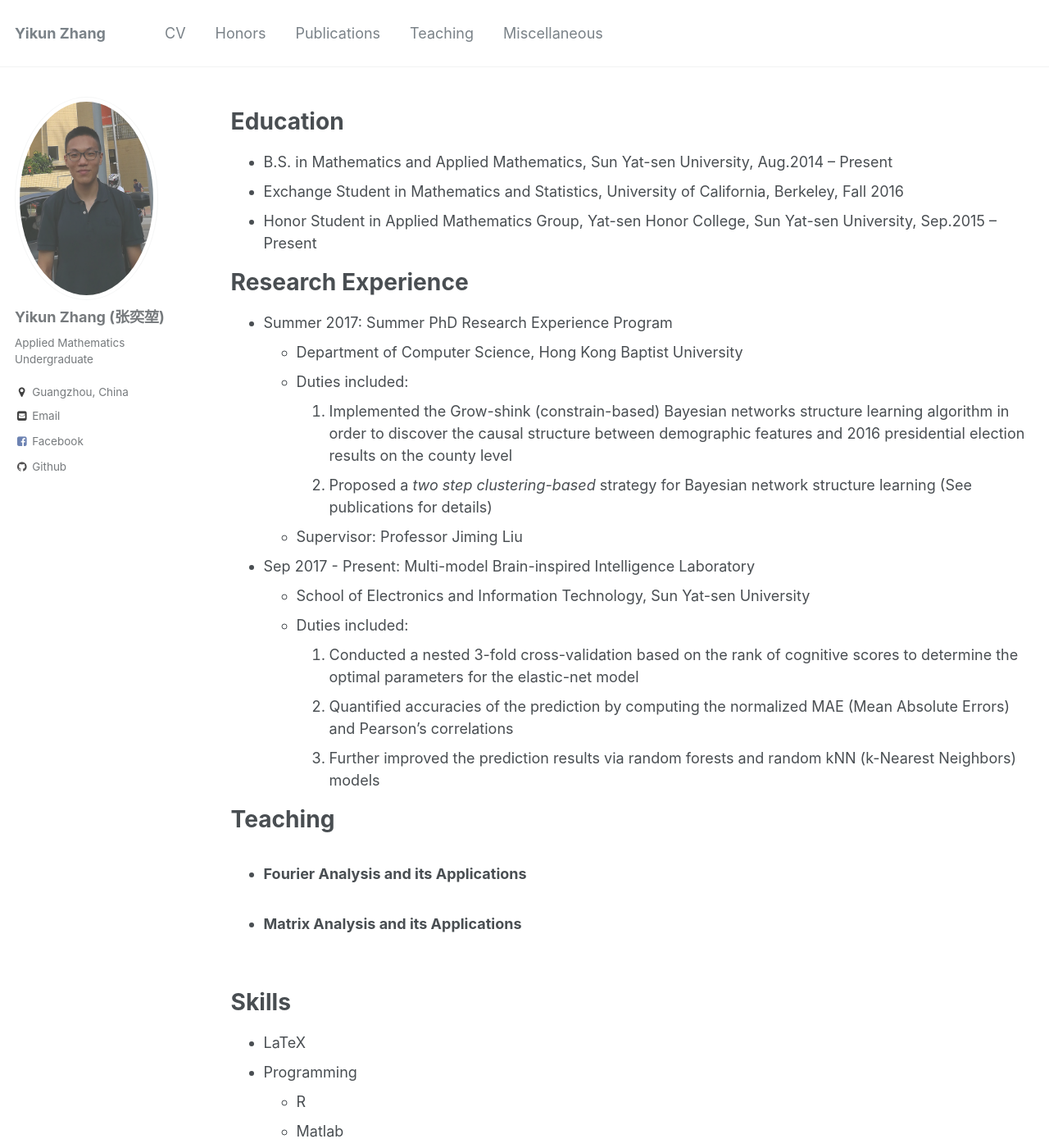
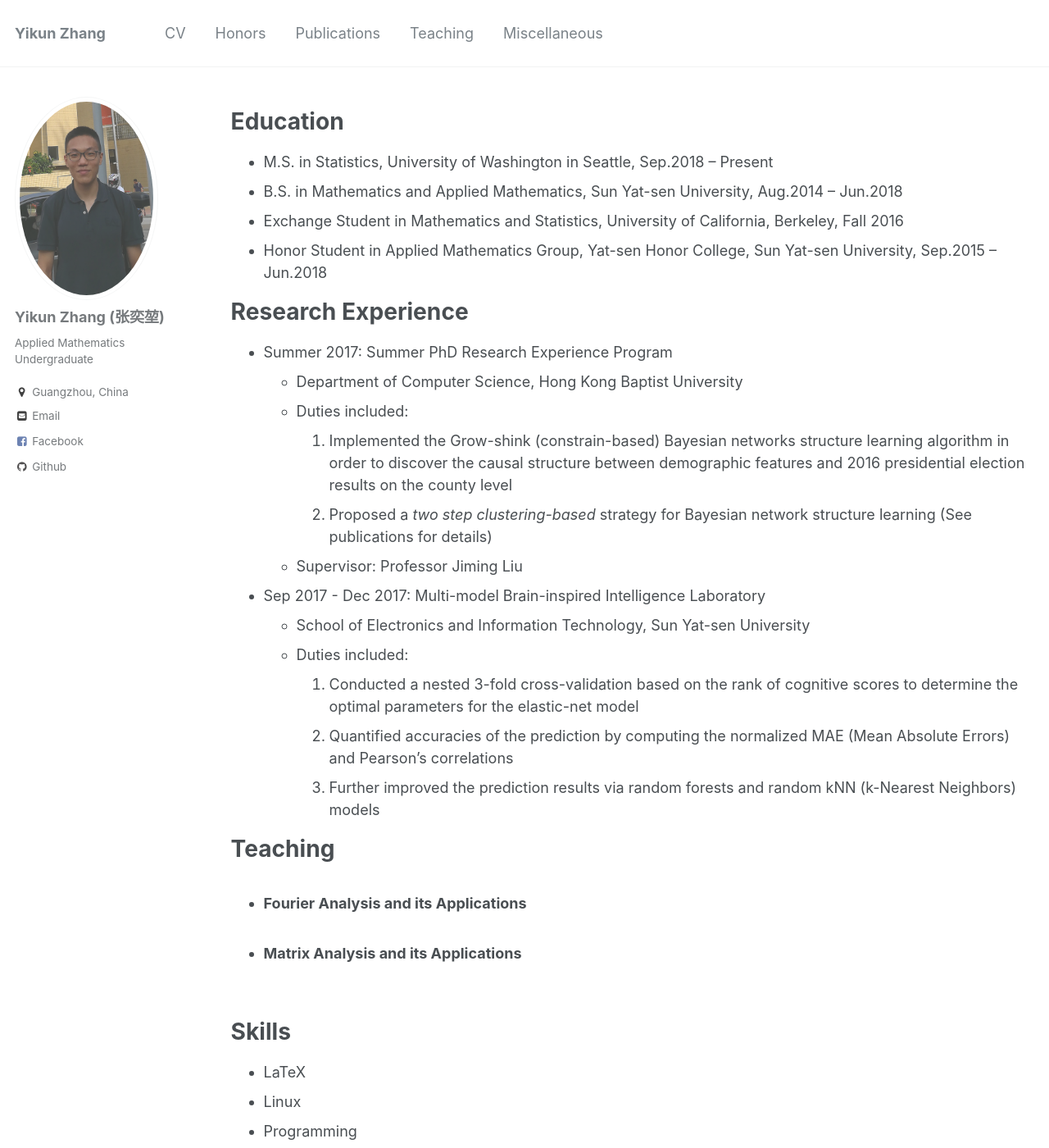
Before and after one commit to zhangyk8/zhangyk8.github.io, a Jekyll site: the page built from _pages/cv.md, in a window 1280 px wide and 1400 px high. Shown: the whole window at 82% size. Built offline with Jekyll 4.4.1, drawn with Linux system fonts in a browser that asks for light colours.

Commit message:
Update cv.md

```diff
--- a/_pages/cv.md
+++ b/_pages/cv.md
@@ -11,9 +11,10 @@ redirect_from:
 
 Education
 ======
-* B.S. in Mathematics and Applied Mathematics, [Sun Yat-sen University](http://www.sysu.edu.cn/2012/en/index.htm), Aug.2014 -- Present
+* M.S. in Statistics, [University of Washington in Seattle](http://www.washington.edu/), Sep.2018 -- Present
+* B.S. in Mathematics and Applied Mathematics, [Sun Yat-sen University](http://www.sysu.edu.cn/2012/en/index.htm), Aug.2014 -- Jun.2018
 * Exchange Student in Mathematics and Statistics, [University of California, Berkeley](http://www.berkeley.edu/), Fall 2016
-* Honor Student in Applied Mathematics Group, [Yat-sen Honor College](http://yss.sysu.edu.cn/EnVersion/Index.aspx), Sun Yat-sen University, Sep.2015 -- Present
+* Honor Student in Applied Mathematics Group, [Yat-sen Honor College](http://yss.sysu.edu.cn/EnVersion/Index.aspx), Sun Yat-sen University, Sep.2015 -- Jun.2018
 
 Research Experience
 ======
@@ -24,7 +25,7 @@ Research Experience
     2. Proposed a _two step clustering-based_ strategy for Bayesian network structure learning (See publications for details)
   * Supervisor: Professor Jiming Liu
 
-* Sep 2017 - Present: Multi-model Brain-inspired Intelligence Laboratory
+* Sep 2017 - Dec 2017: Multi-model Brain-inspired Intelligence Laboratory
   * School of Electronics and Information Technology, Sun Yat-sen University
   * Duties included:
     1. Conducted a nested 3-fold cross-validation based on the rank of cognitive scores to determine the optimal parameters for the elastic-net model
@@ -41,6 +42,7 @@ Teaching
 Skills
 ======
 * LaTeX
+* Linux
 * Programming
   * R
   * Matlab
```
